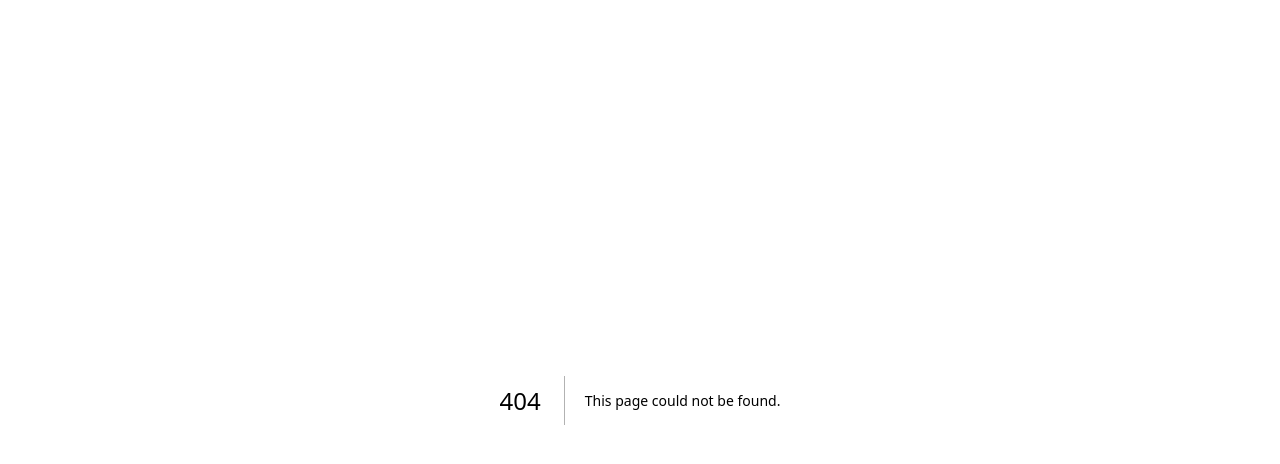
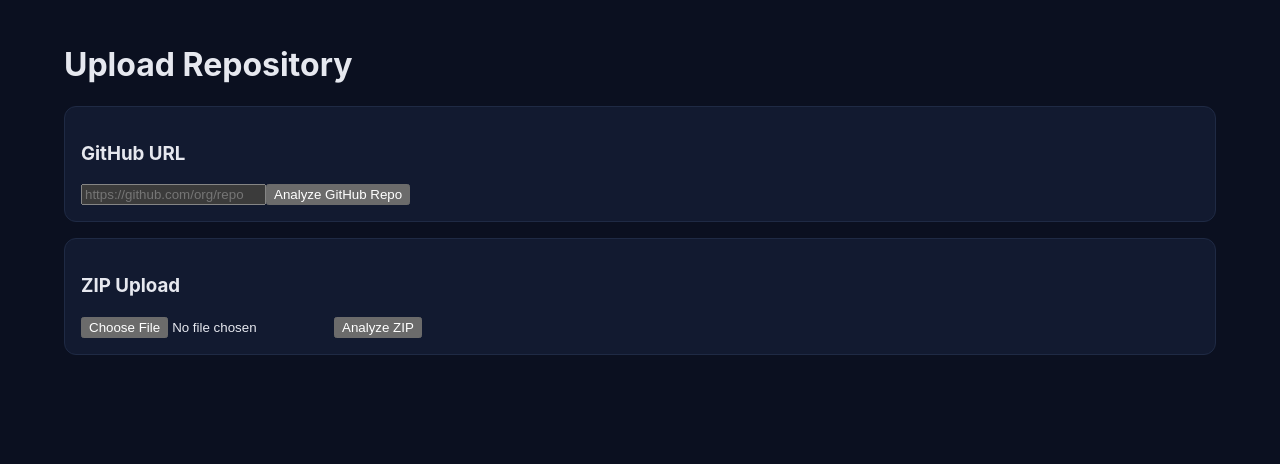
Before and after one commit to Eltaf-azizi/AI-Codebase-Analyzer, a Next.js app in the folder frontend/: page /upload in a window 1280 px wide. Before the commit this address had no page. Shown: the top 464 px of the page. Built offline with nearby package versions, Linux system fonts and the light colour scheme.

Commit message:
working on the upload

```diff
--- /dev/null
+++ b/frontend/app/upload/page.tsx
@@ -0,0 +1,59 @@
+"use client";
+
+import { useState } from "react";
+import { apiFetch } from "../../lib/apiClient";
+import Link from "next/link";
+
+export default function UploadPage() {
+  const [projectId, setProjectId] = useState("");
+  const [repoUrl, setRepoUrl] = useState("");
+  const [zipFile, setZipFile] = useState<File | null>(null);
+
+  async function createProjectAndIngestGithub() {
+    const project = await apiFetch<{ project_id: string }>("/projects", {
+      method: "POST",
+      body: JSON.stringify({ name: "Uploaded Project" }),
+    });
+    setProjectId(project.project_id);
+    await apiFetch("/ingestion/github", {
+      method: "POST",
+      body: JSON.stringify({ project_id: project.project_id, repo_url: repoUrl }),
+    });
+  }
+
+  async function createProjectAndIngestZip() {
+    if (!zipFile) return;
+    const project = await apiFetch<{ project_id: string }>("/projects", {
+      method: "POST",
+      body: JSON.stringify({ name: zipFile.name }),
+    });
+    setProjectId(project.project_id);
+    const form = new FormData();
+    form.append("upload", zipFile);
+    await fetch(`${process.env.NEXT_PUBLIC_API_BASE_URL ?? "http://localhost:8000/api/v1"}/ingestion/zip?project_id=${project.project_id}`, {
+      method: "POST",
+      body: form,
+    });
+  }
+
+  return (
+    <main className="container">
+      <h1>Upload Repository</h1>
+      <div className="card" style={{ marginBottom: 16 }}>
+        <h3>GitHub URL</h3>
+        <input value={repoUrl} onChange={(e) => setRepoUrl(e.target.value)} placeholder="https://github.com/org/repo" />
+        <button onClick={createProjectAndIngestGithub}>Analyze GitHub Repo</button>
+      </div>
+      <div className="card" style={{ marginBottom: 16 }}>
+        <h3>ZIP Upload</h3>
+        <input type="file" accept=".zip" onChange={(e) => setZipFile(e.target.files?.[0] ?? null)} />
+        <button onClick={createProjectAndIngestZip}>Analyze ZIP</button>
+      </div>
+      {projectId && (
+        <p>
+          Project created. Open <Link href={`/dashboard/${projectId}`}>Dashboard</Link>.
+        </p>
+      )}
+    </main>
+  );
+}
```
